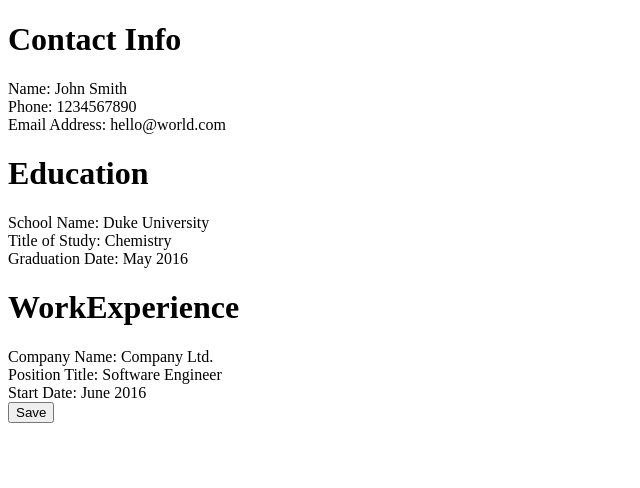
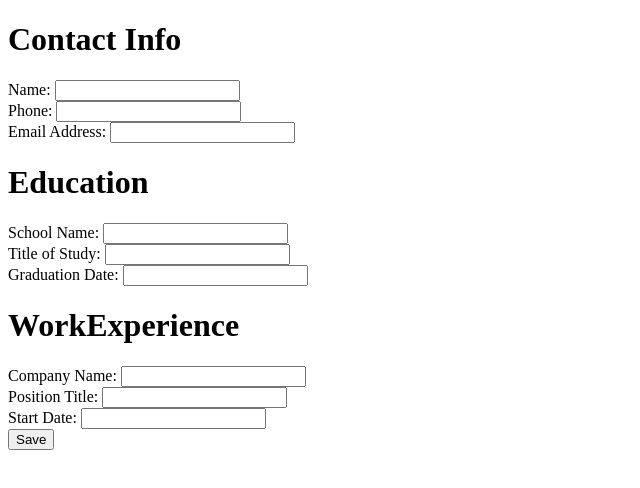
Before and after one commit to jikki-odin/cv-application, a React (Vite) app: page / in a window 1280 px wide. Shown: the top 488 px of the page, without its empty margins (0-640 px from the left). Built offline with nearby package versions, Linux system fonts and the light colour scheme.

Commit message:
feat: update editing to dynamically toggle via state

```diff
--- a/src/components/CVApplication.jsx
+++ b/src/components/CVApplication.jsx
@@ -1,4 +1,4 @@
-// import { useState } from "react";
+import { useState } from "react";
 
 import ContactInfo from "./sections/ContactInfo";
 import Education from "./sections/Education";
@@ -6,8 +6,11 @@ import WorkExperience from "./sections/WorkExperience";
 import Section from "./Section";
 
 export default function CVApplication() {
-  const editing = false;
-  // const [editing, setEditing] = useState(true);
+  const [editing, setEditing] = useState(true);
+
+  function handleClick() {
+    setEditing(!editing);
+  }
 
   return (
     <>
@@ -20,7 +23,9 @@ export default function CVApplication() {
       <Section title="WorkExperience">
         <WorkExperience editing={editing} />
       </Section>
-      <button type="submit">Save</button>
+      <button type="submit" onClick={handleClick}>
+        {editing ? "Save" : "Edit"}
+      </button>
     </>
   );
 }
```
